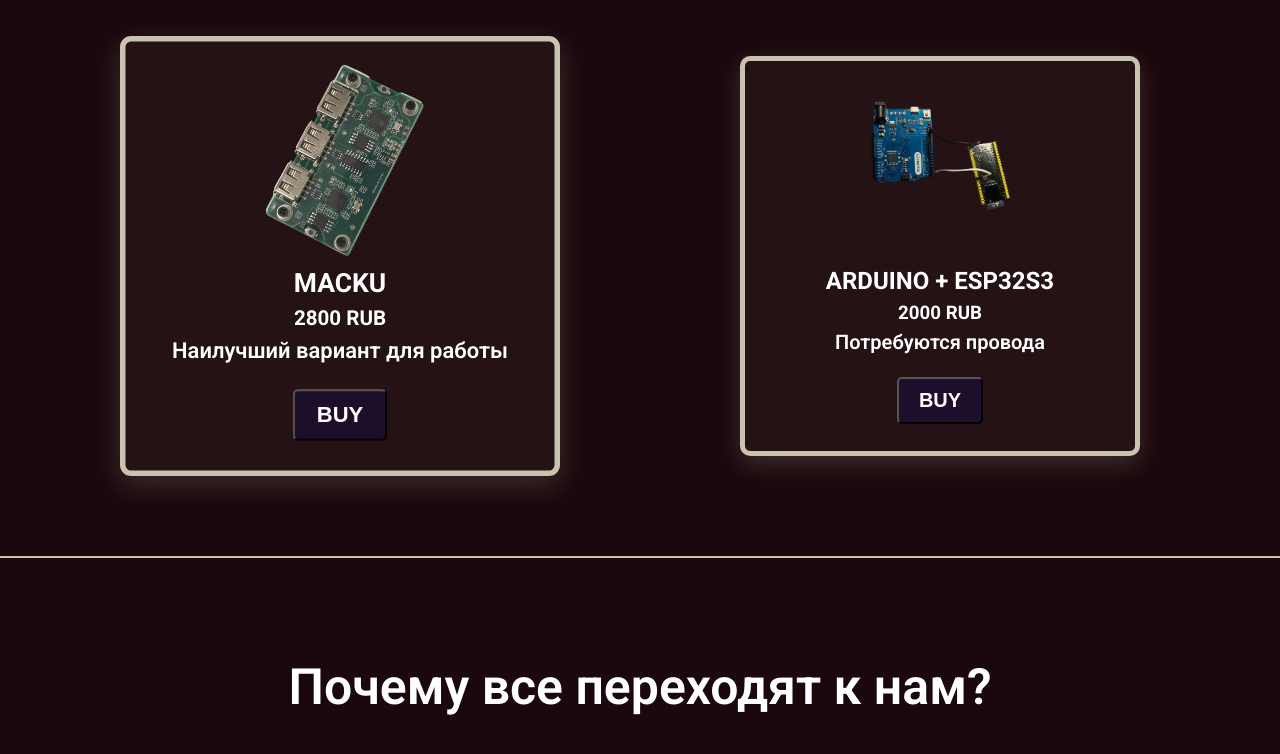
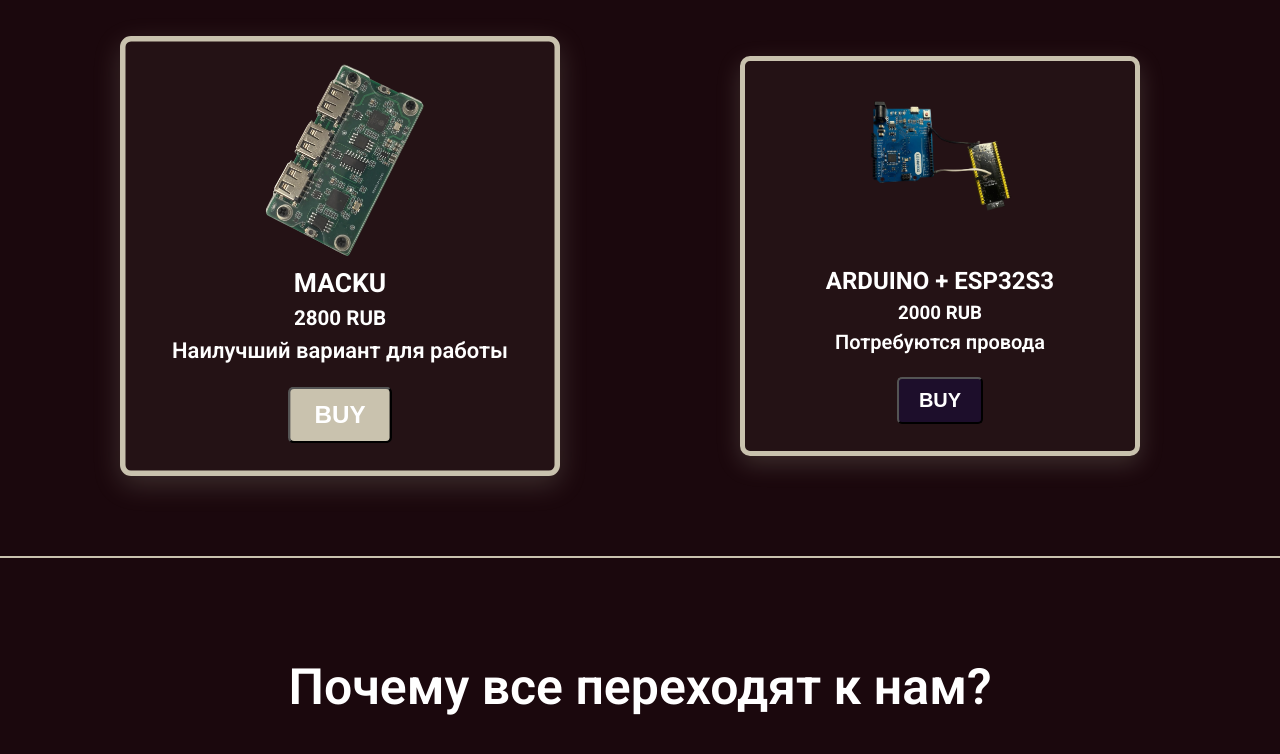
Before and after one commit to JohnCowboy57/nexus-script, a plain HTML site: page index.html in a window 1280 px wide. In both pictures the pointer is over the button 339 px from the left and 1536 px from the top of the page. Shown: the part 1136-1890 px from the top of the page. Drawn offline with Linux system fonts and the light colour scheme; a web font is replaced by a local one.

Commit message:
deploy start

```diff
--- a/styles/styles.css
+++ b/styles/styles.css
@@ -166,6 +166,7 @@ p {
 
 .section-2__container:hover {
     transform: scale(1.1);
+
 }
 
 
@@ -178,10 +179,14 @@ button {
     border-radius: 5px solid rgb(201, 194, 174);
     padding: 10px 20px;
     border-radius: 5px;
+}
 
 
+.section__container button:hover, .section-2__container button:hover {
+    background-color: rgb(201, 194, 174);
+    color: rgb(29, 14, 43);
+    transform: scale(1.1);
 }
-
 
 
 
```
